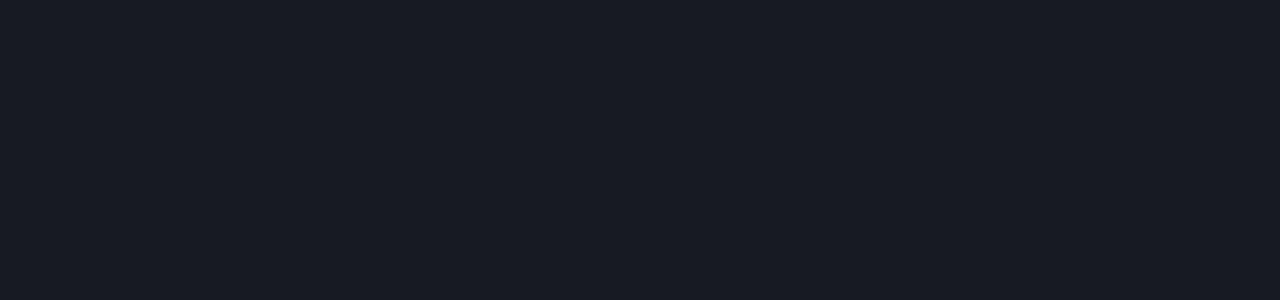
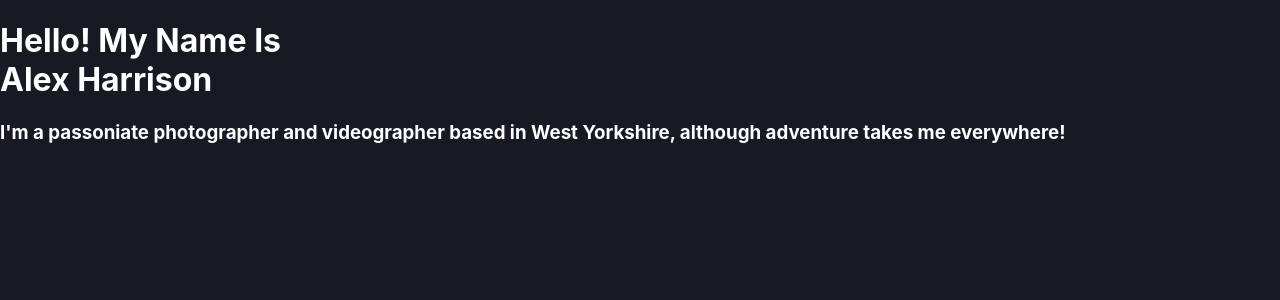
Before and after one commit to tbriggs1/alex-website, a React (Create React App) app: page / in a window 1280 px wide. Shown: the top 300 px of the page. Built offline with nearby package versions, Linux system fonts and the light colour scheme.

Commit message:
about section

```diff
--- a/src/App.js
+++ b/src/App.js
@@ -1,10 +1,11 @@
 import React from 'react';
 import './styles/app.scss';
+import AboutMe from './pages/AboutMe.js';
 
 function App() {
   return (
     <div className="App">
-
+        <AboutMe />
     </div>
   );
 }
--- a/src/components/AboutSection.js
+++ b/src/components/AboutSection.js
@@ -4,7 +4,7 @@
    return(
        <div>
            <div className="about-text">
-               <h1>Hello! My Name Is <br><span>Alex Harrison</span></br></h1>
+               <h1>Hello! My Name Is <br/><span>Alex Harrison</span></h1>
                <h3>I'm a passoniate photographer and videographer based in <span>West Yorkshire</span>, although adventure takes me everywhere! </h3>
            </div>
            <div className="img-text"></div>
--- a/src/pages/AboutMe.js
+++ b/src/pages/AboutMe.js
@@ -1,7 +1,12 @@
 import React from 'react';
+import AboutSection from '../components/AboutSection.js';
 
 const AboutMe = () => {
-
+    return(
+        <div>
+            <AboutSection />
+        </div>
+    )
 }
 
 export default AboutMe;
--- a/src/styles/app.scss
+++ b/src/styles/app.scss
@@ -5,4 +5,5 @@
 
 * {
   background: $background-color;
+  color: white;
 }
```
